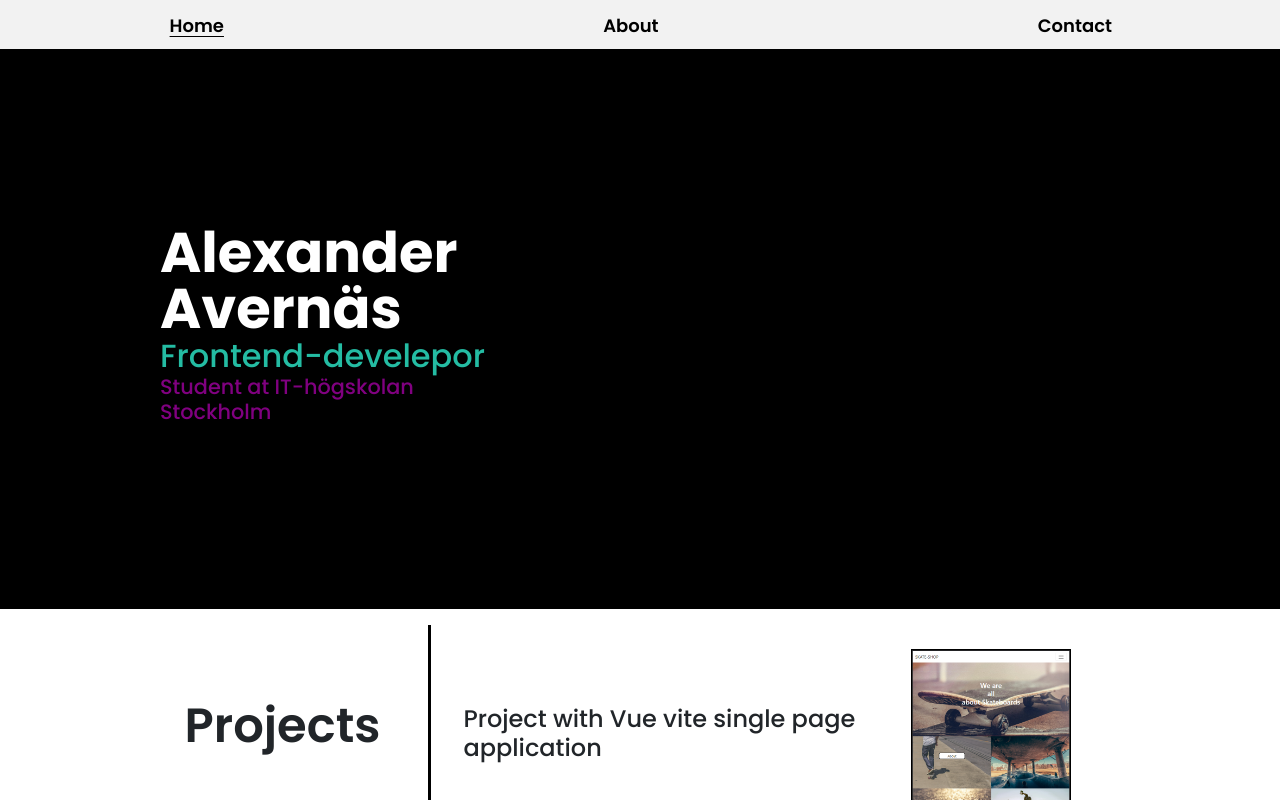
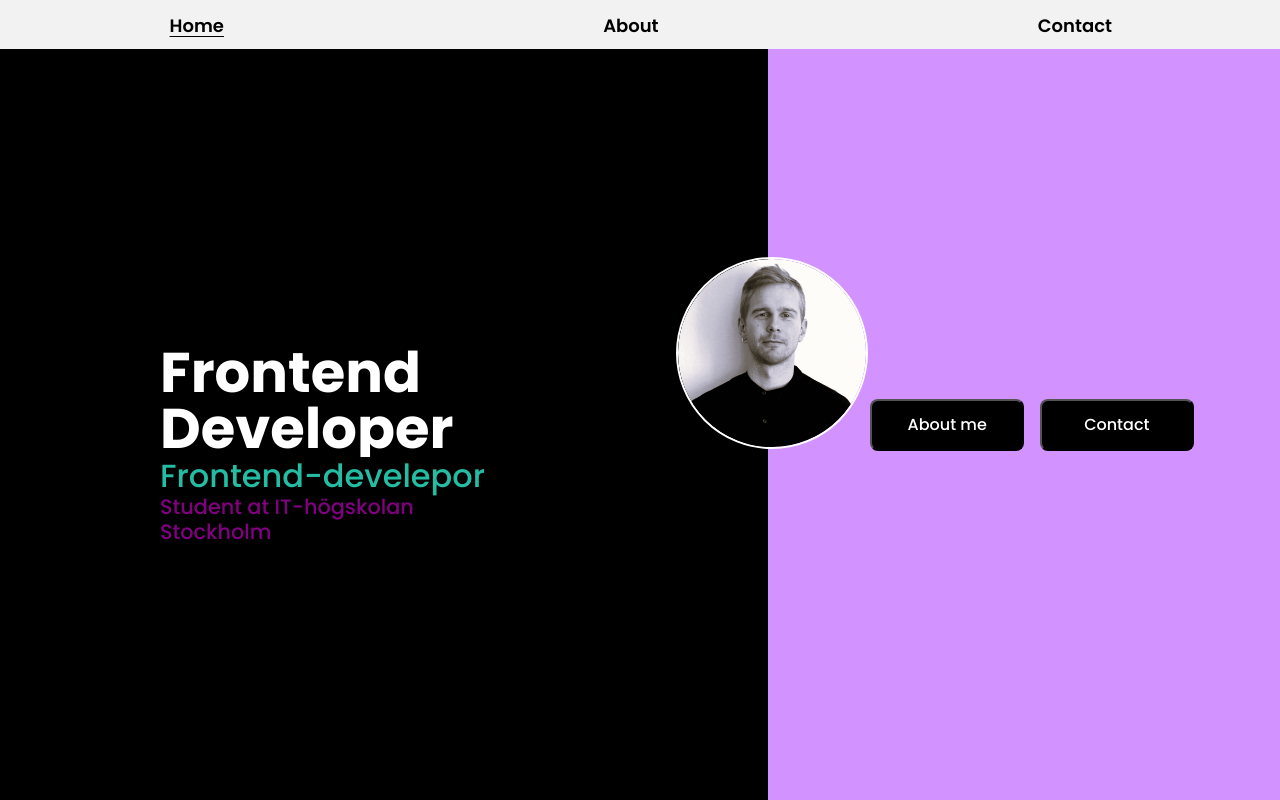
Before and after one commit to AlexanderAvernas/portfolio, a Next.js app: page / in a window 1280 px wide. Shown: the top 800 px of the page. Built offline with nearby package versions, Linux system fonts and the light colour scheme.

Commit message:
Added new HeroPage

```diff
--- a/components/Hero.js
+++ b/components/Hero.js
@@ -1,23 +1,62 @@
 import React from 'react'
+import { motion } from 'framer-motion'
+import { useInView } from 'react-intersection-observer'
 import styled from 'styled-components'
 
 function Hero() {
+    const { ref, inView } = useInView({
+        triggerOnce: true, // The animation will trigger only once when the component comes into view
+        threshold: 0.2 // Percentage of the component visible to trigger the animation
+    })
     return (
+        <BigContainer>
             <HeroContainer>
+                <motion.div
+                   ref={ref}
+                   initial={{ opacity: 0, x: -100 }} // Startposition till vänster
+                   animate={{ opacity: inView ? 1 : 0, x: inView ? 0 : -100 }} // Ändra x för att flytta texten
+                   transition={{ duration: 0.75 }}>
                     <HeaderContainer>
-        <Header>Alexander <br /> Avernäs</Header>
+                        <Header>
+                            Frontend <br /> Developer
+                        </Header>
                         <Secondheader>Frontend-develepor</Secondheader>
-        <Thirdheader>Student at IT-högskolan <br />Stockholm</Thirdheader>
+                        <Thirdheader>
+                            Student at IT-högskolan <br />
+                            Stockholm
+                        </Thirdheader>
                     </HeaderContainer>
+                </motion.div>
             </HeroContainer>
+            <HeroRightContainer>
+                <ImgContainer>
+                    <HeroImage
+                        src="images/HeroImage.png"
+                        alt="Profile imgage"
+                    />
+                    {/* <ImgHeader>Alexander Avernäs</ImgHeader> */}
+                    <ButtonContainer>
+                        <AboutButton>About me</AboutButton>
+                        <ContactButton>Contact</ContactButton>
+                    </ButtonContainer>
+                </ImgContainer>
+            </HeroRightContainer>
+        </BigContainer>
     )
 }
 
 export default Hero
 
-const HeroContainer = styled.div `
+const BigContainer = styled.div`
+    @media (min-width: 769px) {
+        display: flex;
+        flex-direction: row;
+    }
+`
+
+const HeroContainer = styled.div`
     background-color: black;
-height: 60vh;
+    height: 55vh;
     display: flex;
     align-items: center;
     justify-content: center;
@@ -25,29 +64,120 @@ justify-content: center;
     @media screen and (min-width: 769px) {
         justify-content: left;
         padding: 10rem;
-    height: 70vh;
-
-
+        height: 100vh;
+        width: 60vw;
     }
-
 `
-const Header = styled.h1 `
+const Header = styled.h1`
     color: white;
     line-height: 1;
     font-weight: 700;
     font-size: 3.5rem;
     margin-bottom: 0;
+    overflow: hidden; // Dölj texten som inte ryms i elementet
+    white-space: nowrap; // Förhindra att texten bryts över flera rader
 `
 const Secondheader = styled.h2`
-color: #24BCA3;
+    color: #24bca3;
     font-size: 2rem;
     margin-bottom: 0;
 `
 
-const Thirdheader = styled.h4 `
+const Thirdheader = styled.h4`
     color: purple;
     font-size: 1.3rem;
 `
-const HeaderContainer = styled.div `
+const HeaderContainer = styled.div``
 
+const HeroRightContainer = styled.div`
+    background-color: rgba(210, 146, 255);
+    height: 35vh;
+    display: flex;
+    justify-content: center;
+    align-items: center;
+    flex-direction: column;
+
+    @media (min-width: 769px) {
+        width: 40vw;
+        height: 100vh;
+    }
 `
+
+const ImgContainer = styled.div`
+    display: flex;
+    justify-content: center;
+    align-items: center;
+    flex-direction: column;
+    margin-top: -20vh;
+
+    @media (min-width: 769px) {
+        flex-direction: row;
+    }
+`
+
+const HeroImage = styled.img`
+    width: 45vw;
+    position: relative;
+    /* top: -10vh; */
+    border: 2px solid white;
+    border-radius: 50%;
+
+    @media (min-width: 769px) {
+        width: 12rem;
+        right: 10.2vw;
+        top: -1rem;
+    }
+`
+
+const ImgHeader = styled.h2`
+    margin-top: 1rem;
+    font-style: italic;
+
+    @media (min-width: 769px) {
+        margin-top: 7rem;
+        margin-left: -4rem;
+    }
+`
+
+const ButtonContainer = styled.div`
+    display: flex;
+    justify-content: center;
+    align-items: center;
+    margin-top: 2rem;
+
+    @media (min-width: 769px) {
+        margin-left: -8rem;
+        margin-right: 3rem;
+        margin-top: 7rem;
+    }
+`
+
+const AboutButton = styled.button`
+    padding: 0.5rem;
+    border-radius: 0.5rem;
+    width: 40vw;
+    margin-right: 0.5rem;
+    background-color: black;
+    color: white;
+    font-weight: 500;
+
+    @media (min-width: 769px) {
+        width: 12vw;
+        padding: 0.75rem 0rem;
+    }
+`
+
+const ContactButton = styled.button`
+    padding: 0.5rem;
+    border-radius: 0.5rem;
+    width: 40vw;
+    margin-left: 0.5rem;
+    background-color: black;
+    color: white;
+    font-weight: 500;
+
+    @media (min-width: 769px) {
+        width: 12vw;
+        padding: 0.75rem 0rem;
+    }
+`
--- /dev/null
+++ b/components/HeroNew.js
@@ -0,0 +1,62 @@
+import React from 'react'
+import styled from 'styled-components'
+
+function HeroNew() {
+    return (
+        <HeroContainer>
+            <LeftDiv>
+                <LeftHeader>
+                    {/* Frontend <br />
+                    Developer */}
+                </LeftHeader>
+                <HeroImage src='images/HeroImage.png' alt='Profile imgage'/>
+            </LeftDiv>
+            <RigthDiv>
+                <TextContainer>
+                <RightHeader>Frontend Developer</RightHeader>
+                </TextContainer>
+            </RigthDiv>
+        </HeroContainer>
+    )
+}
+
+export default HeroNew
+
+const HeroContainer = styled.div`
+`
+
+const LeftDiv = styled.div`
+    background-color: #24BCA3;
+    height: 20vh;
+    display: flex;
+    justify-content: center;
+    align-items: center;
+`
+
+const LeftHeader = styled.h1`
+`
+
+const RightHeader = styled.h2`
+position: relative;
+`
+
+const TextContainer = styled.div`
+position: relative;
+top: 10vh;
+display: flex;
+align-items: center;
+justify-content: center;
+
+`
+
+const RigthDiv = styled.div`
+    background-color: #f2f2f2;
+    height: 40vh;
+`
+const HeroImage = styled.img`
+width: 50vw;
+position: relative;
+top: 5vh;
+border: 2px solid grey;
+border-radius: 50%;
+`
--- a/pages/index.js
+++ b/pages/index.js
@@ -1,4 +1,5 @@
 import Hero from '@/components/Hero'
+import HeroNew from '@/components/HeroNew';
 import Prodjects from '@/components/Prodjects'
 import { motion } from 'framer-motion';
 import { useInView } from 'react-intersection-observer';
@@ -13,6 +14,7 @@ export default function Home() {
     return (
         <>
             <Hero />
+            {/* <HeroNew/> */}
             <div className='projectContainer'>
             <h1 className='prodjectHeader'>Projects</h1>
             <div className='ProjectInfocontainer'>
```
Also changed, not shown: public/images/HeroImage.png (added). Lines whose indentation alone changed are shown as unchanged.
